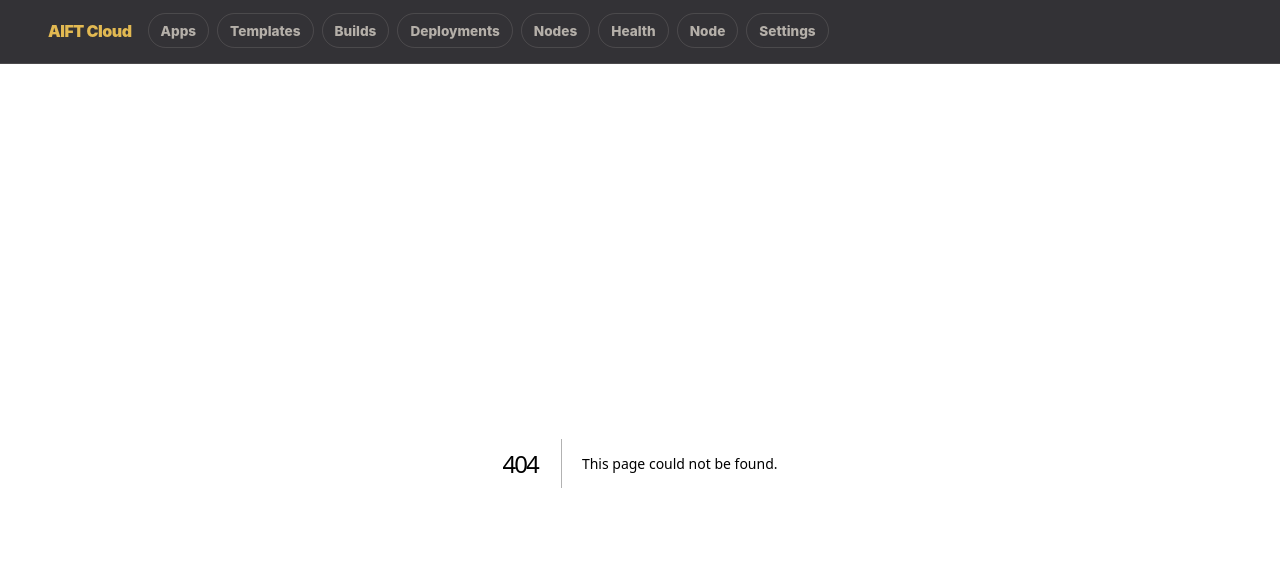
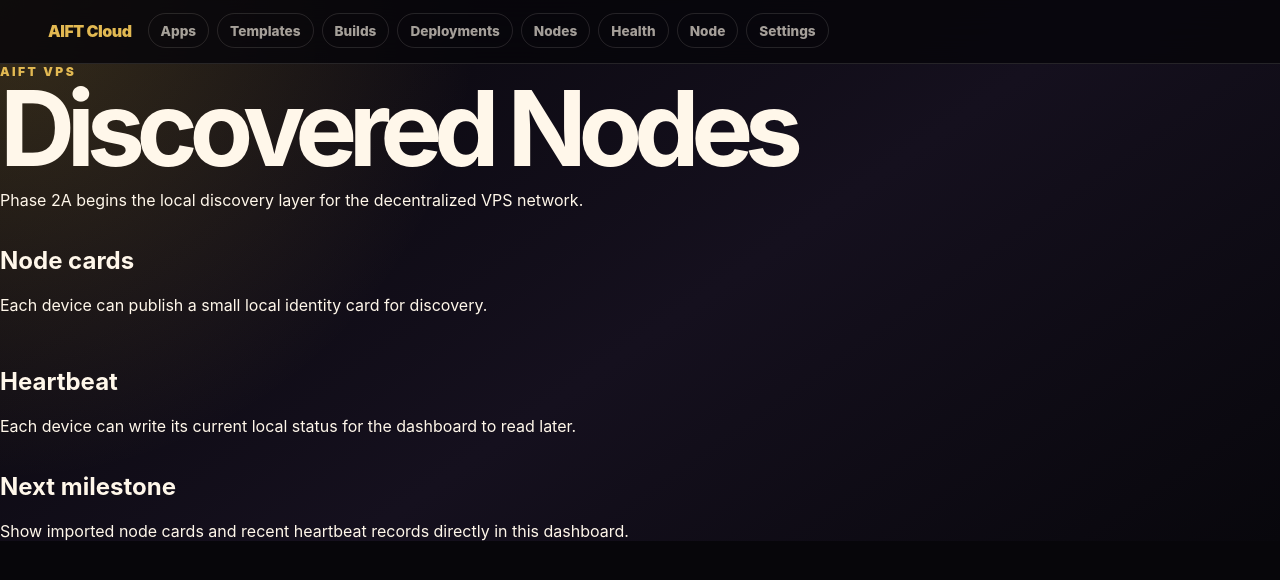
Before and after one commit to AIFreedomTrustFederation/VPS, a Next.js app in the folder apps/aift-dashboard/: page /discovered-nodes in a window 1280 px wide. Before the commit this address had no page. Shown: the top 580 px of the page. Built offline with nearby package versions, Linux system fonts and the light colour scheme.

Commit message:
Add discovered nodes page

```diff
--- /dev/null
+++ b/apps/aift-dashboard/app/discovered-nodes/page.tsx
@@ -0,0 +1,28 @@
+export default function DiscoveredNodesPage() {
+  return (
+    <main className="page-shell">
+      <section className="hero-card">
+        <p className="eyebrow">AIFT VPS</p>
+        <h1>Discovered Nodes</h1>
+        <p>Phase 2A begins the local discovery layer for the decentralized VPS network.</p>
+      </section>
+
+      <section className="grid two">
+        <div className="panel-card">
+          <h2>Node cards</h2>
+          <p className="muted">Each device can publish a small local identity card for discovery.</p>
+        </div>
+
+        <div className="panel-card">
+          <h2>Heartbeat</h2>
+          <p className="muted">Each device can write its current local status for the dashboard to read later.</p>
+        </div>
+      </section>
+
+      <section className="panel-card">
+        <h2>Next milestone</h2>
+        <p>Show imported node cards and recent heartbeat records directly in this dashboard.</p>
+      </section>
+    </main>
+  );
+}
```
